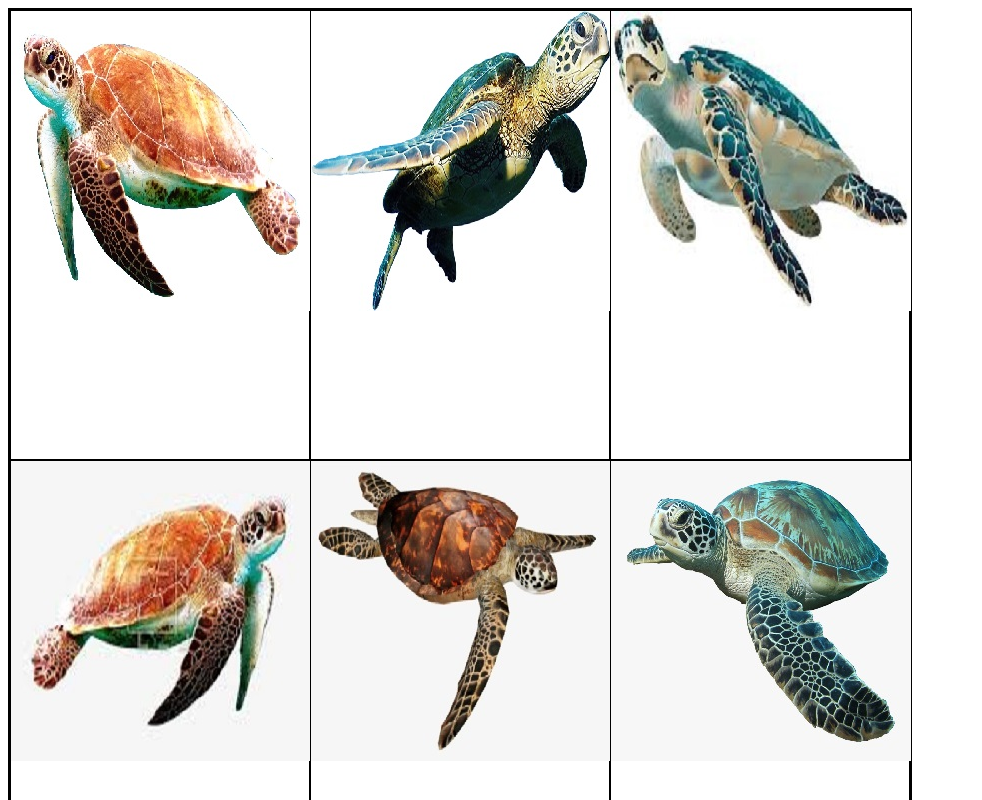
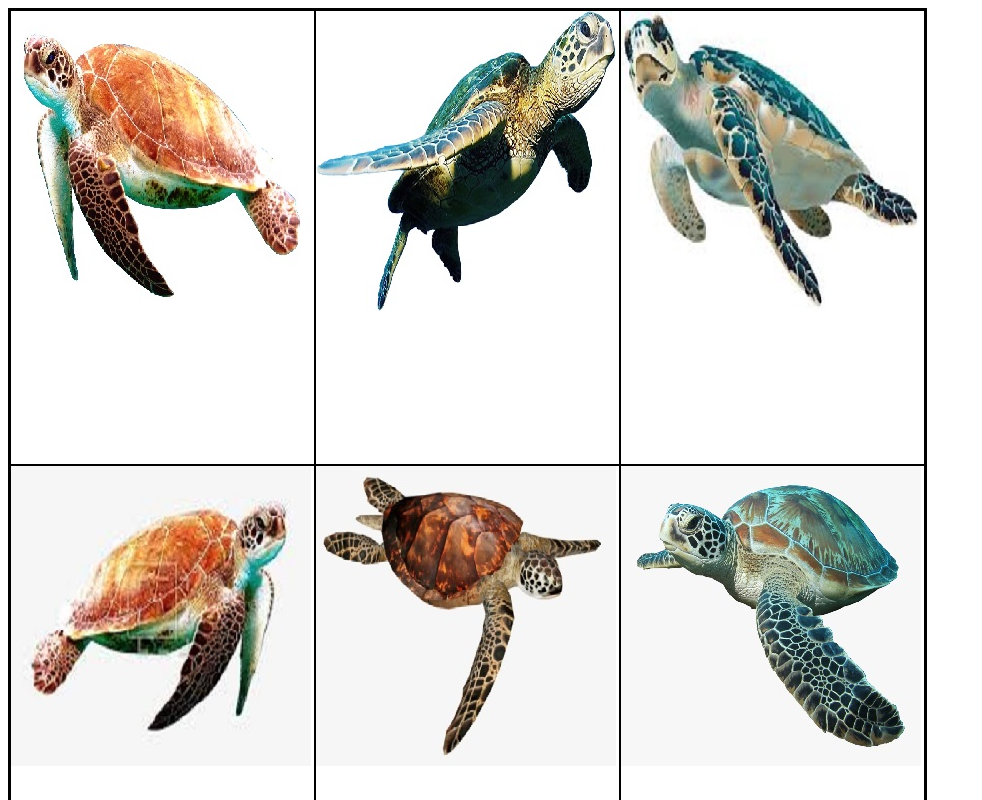
Before and after one commit to TStilting/JS2, a plain HTML site: page H5/index.html in a window 1280 px wide. Shown: the top 800 px of the page, without its empty margins (0-982 px from the left). Drawn offline with Linux system fonts and the light colour scheme.

Commit message:
border wat breeder gemaakt

```diff
--- a/H5/index.html
+++ b/H5/index.html
@@ -5,13 +5,13 @@
     <title>inter(in)actief</title>
     <style>
         #placeholdor {
-            height: 1350px;
-            width: 900px;
+            height: 1365px;
+            width: 915px;
             border: 2px solid black;
         }
         div.fotoo {
-            height: 450px;
-            width: 300px;
+            height: 455px;
+            width: 305px;
             float: left;
             border: 1px solid black;
             box-sizing: border-box;
```
